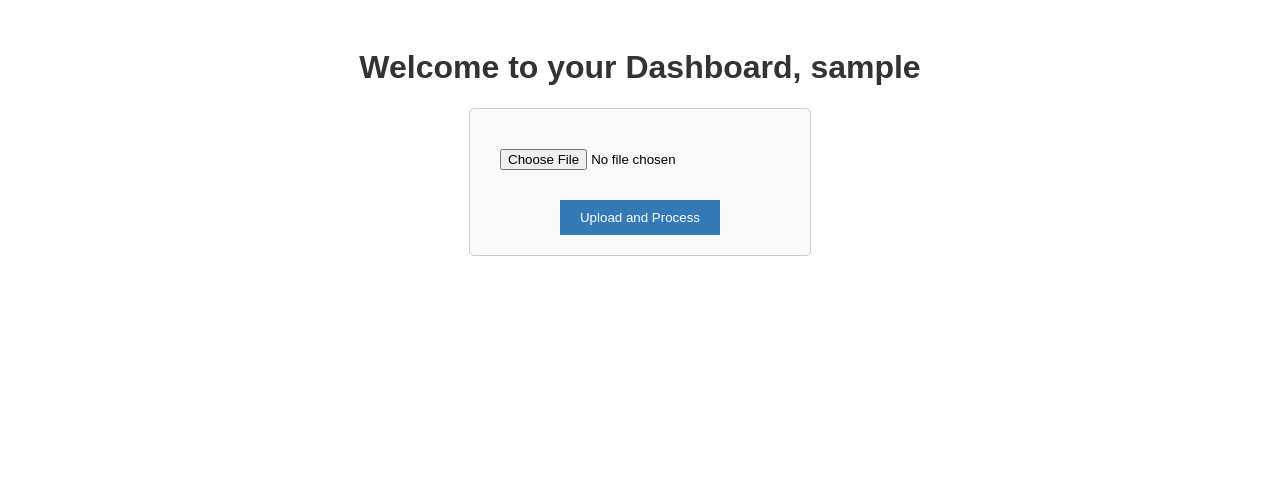
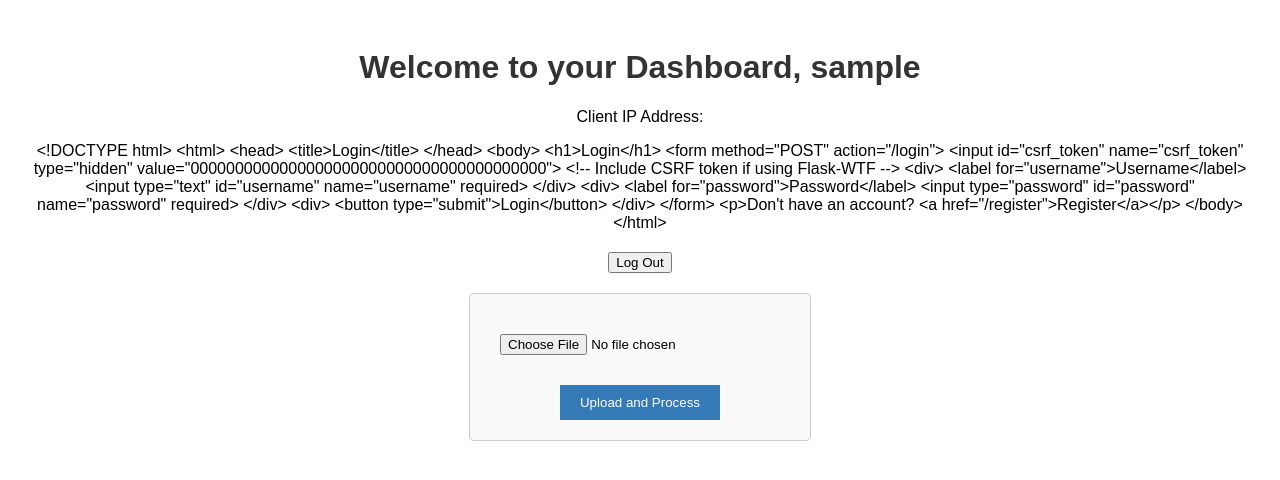
Before and after one commit to jonko-u/ChildPrivacyGuardApp-Python, a Flask app: template app/templates/main/dashboard.html in a window 1280 px wide. Shown: the top 480 px of the page. Run offline with Flask 3, Linux system fonts and the light colour scheme; the template is opened without the code that fills it: most values are stand-ins (such as "Sample title", 1, 10 or a date in 2020).

Commit message:
3010v1-ipWM

```diff
--- a/app/routes/auth.py
+++ b/app/routes/auth.py
@@ -54,6 +54,6 @@
 @auth_bp.route('/logout')
 @login_required
 def logout():
-    # logout_user()
+    logout_user()
     flash('You have been logged out', 'info')
     return redirect(url_for('auth.login'))
--- a/app/routes/component.py
+++ b/app/routes/component.py
@@ -36,4 +36,5 @@
             return redirect(request.url)
     return render_template('component/upload.html')
 
+
 # Other component-related routes and functions can be defined here
--- a/app/routes/main.py
+++ b/app/routes/main.py
@@ -18,3 +18,9 @@
     username = request.args.get('username')
 
     return render_template('main/dashboard.html', username=username)
+
+@main_bp.route('/get_client_ip', methods=['GET'])
+@login_required  # This route requires authentication
+def get_client_ip():
+    client_ip = request.remote_addr
+    return f"{client_ip}"
--- a/app/templates/main/dashboard.html
+++ b/app/templates/main/dashboard.html
@@ -34,26 +34,67 @@
         input[type="submit"]:hover {
             background-color: #286090;
         }
+        /* Watermark styling */
+        .watermark {
+            position: absolute;
+            font-size: 6px;
+            color: rgba(255, 255, 255, 1);
+            pointer-events: none;
+            display: none;
+        }
+        /* Log out button styling */
+        #logoutButton {
+            margin: 20px;
+        }
     </style>
 </head>
 <body>
     <h1>Welcome to your Dashboard, {{ username }}</h1>
+    <!-- Log out button -->
+    <p>Client IP Address:</p>
+    <p id="ipAddress">Loading...</p>
+    <div id="logoutButton">
+        <button onclick="logout()">Log Out</button>
+    </div>
     <form method="POST" action="/process" enctype="multipart/form-data" target="_blank">
         <input type="file" name="image" id="imageInput">
         <!-- Image preview container -->
         <!-- Image preview container -->
-        <div id="imagePreview" style="margin-top: 10px;"></div>
+        <div id="imagePreviewContainer" style="position: relative;">
+            <div id="imagePreview" style="margin-top: 10px;"></div>
+        </div>
         <input type="submit" value="Upload and Process">
     </form>
 
     <script>
+        // JavaScript code to handle logout
+        function logout() {
+            // Make an AJAX request to log out the user
+            const xhr = new XMLHttpRequest();
+            xhr.open('GET', '/logout', true);
+
+            xhr.onload = function() {
+                if (xhr.status === 200) {
+                    // Successful logout
+                    alert('Logged out'); // Show a confirmation message
+                    window.location.href = '/login'; // Redirect to the login page or a suitable destination
+                } else {
+                    // Failed to log out, handle the error
+                    alert('Logout failed');
+                }
+            };
+
+            xhr.send();
+        }
+
         document.addEventListener('DOMContentLoaded', function() {
-        // Your JavaScript code here
+            // Your JavaScript code here
 
             // JavaScript code to display image preview with Base64 data URI
             document.getElementById('imageInput').addEventListener('change', function() {
                 const imagePreview = document.getElementById('imagePreview');
                 const file = this.files[0];
+                const ipAddress = document.getElementById('ipAddress');
 
                 if (file) {
                     const reader = new FileReader();
@@ -64,6 +105,19 @@
                         img.style.maxWidth = '100%';
                         imagePreview.innerHTML = '';
                         imagePreview.appendChild(img);
+
+                        // Add small watermarks in a 3x3 grid
+                        for (let row = 0; row < 2; row++) {
+                            for (let col = 0; col < 2; col++) {
+                                const watermark = document.createElement('div');
+                                watermark.className = 'watermark';
+                                watermark.style.top = `${(row + 1) * (30)}%`; // Adjust the percentage for positioning
+                                watermark.style.left = `${(col + 1) * (30)}%`; //
+                                watermark.innerText = ipAddress.textContent;
+                                imagePreview.appendChild(watermark);
+                                watermark.style.display = 'block'
+                            }
+                        }
                     };
 
                     reader.readAsDataURL(file);
@@ -73,5 +127,19 @@
             });
         });
     </script>
+    <script>
+        // JavaScript code to fetch and display the client's IP address
+        fetch('/get_client_ip') // Replace with your server's endpoint
+            .then(response => response.text())
+            .then(data => {
+                const ipAddress = document.getElementById('ipAddress');
+                ipAddress.textContent = data;
+            })
+            .catch(error => {
+                console.error('Error fetching IP address:', error);
+                const ipAddress = document.getElementById('ipAddress');
+                ipAddress.textContent = 'Error fetching IP address';
+            });
+    </script>
 </body>
 </html>
```
